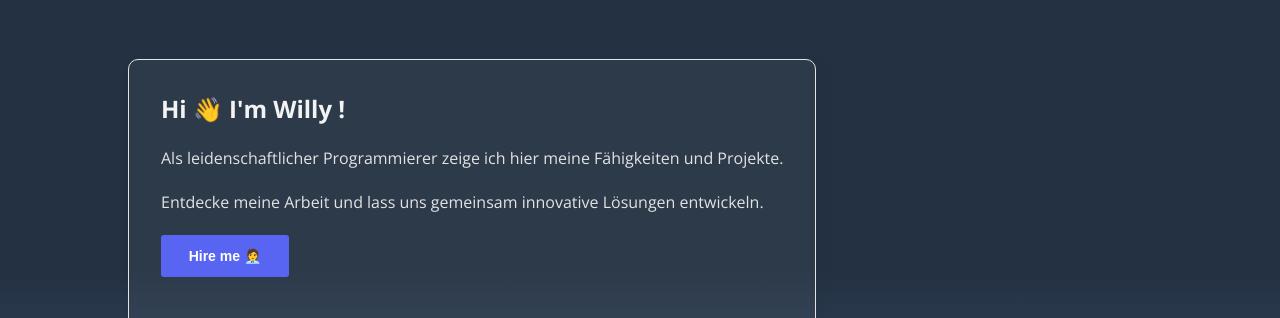
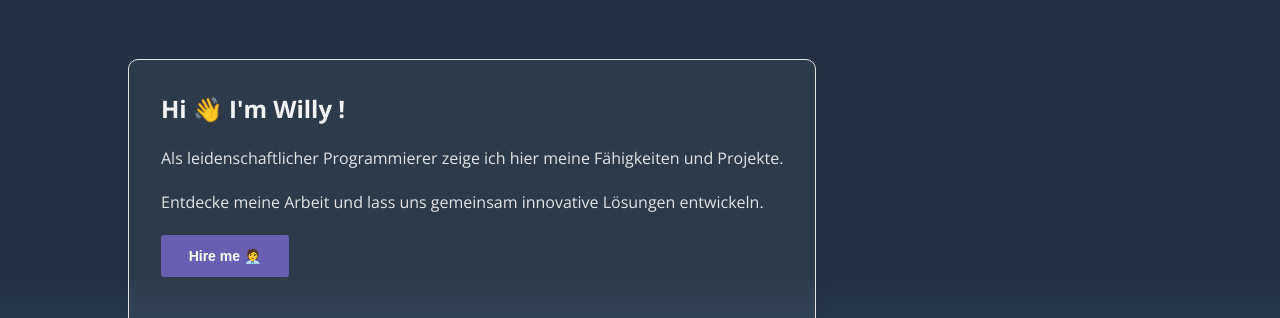
Before and after one commit to willywdev/willywdev.github.io, a plain HTML site: page index.html in a window 1280 px wide. Shown: the part 261-579 px from the top of the page. Drawn offline with nearby package versions, Linux system fonts and the light colour scheme; a web font is replaced by a local one.

Commit message:
changed button color

```diff
--- a/general.css
+++ b/general.css
@@ -50,11 +50,11 @@ button {
   min-height: 38px;
   border: none;
   color: #fff;
-  background-color: rgb(88, 101, 242);
+  background-color: var(--section3bg);
   transition: background-color 0.17s ease, color 0.17s ease;
 }
 button:hover {
-  background-color: rgb(71, 82, 196);
+  background-color: var(--accent2);
 }
 .button-text {
   font-weight: bold;
```
